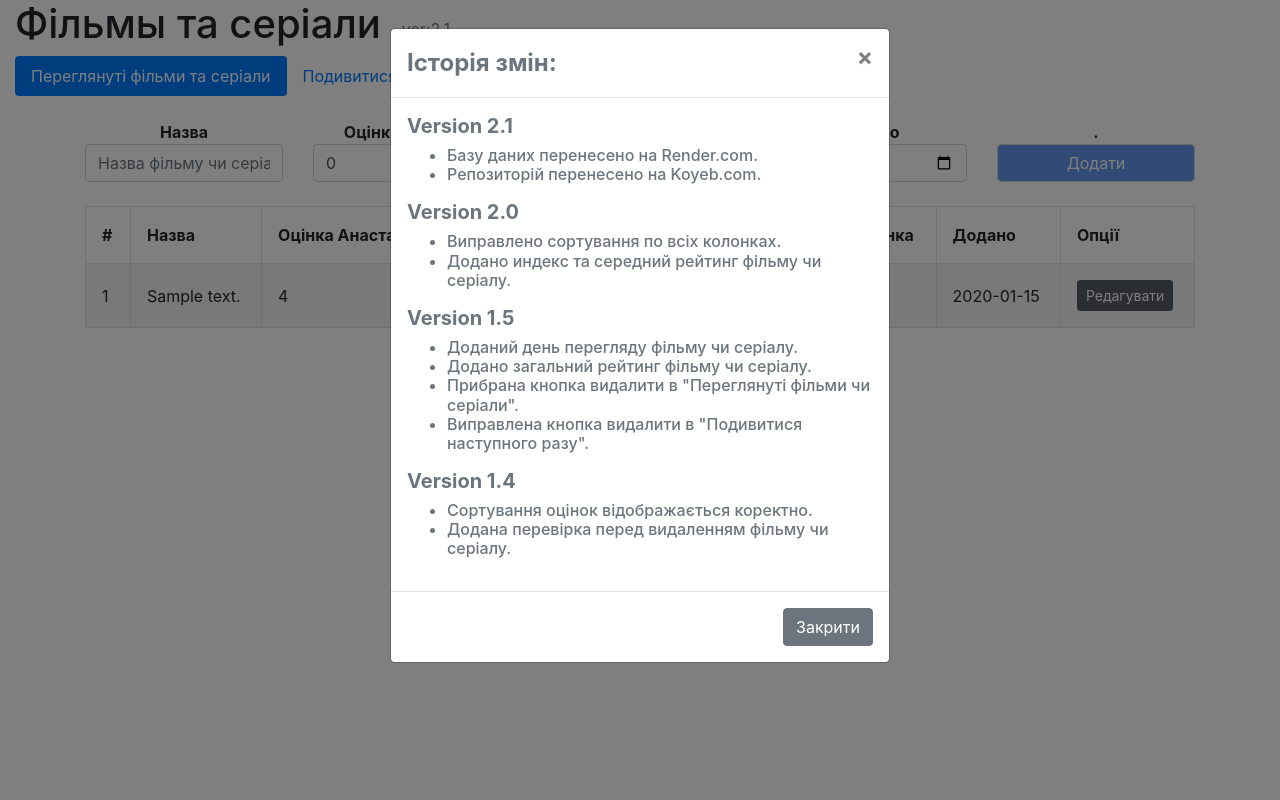
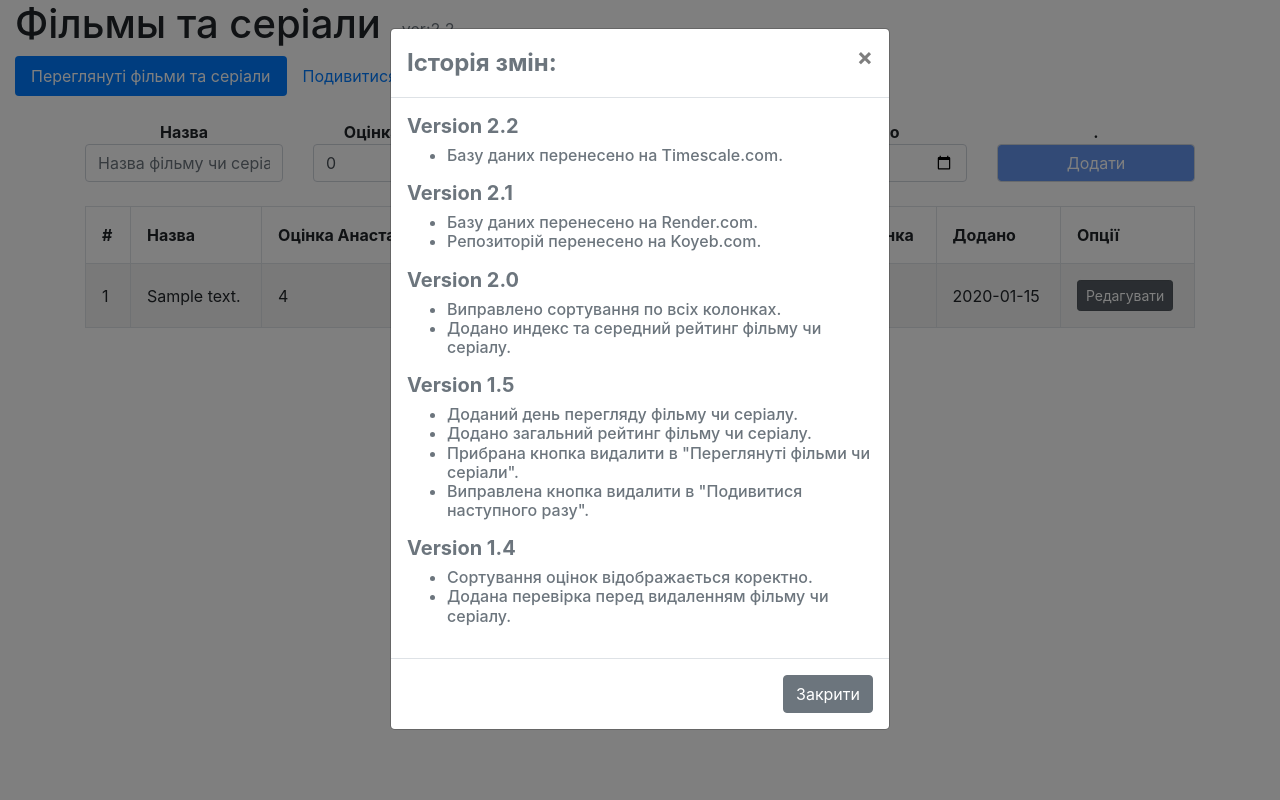
Before and after one commit to casteful/serials, a Flask app: page / in a window 1280 px wide, after a click on "ver:2.2". Run offline with Flask 3, Linux system fonts and the light colour scheme; tables that the repository leaves empty hold one stand-in row (values such as "Sample post"); some libraries are stand-ins or nearby versions.

Commit message:
Update app.py

```diff
--- a/app.py
+++ b/app.py
@@ -8,7 +8,7 @@ app = Flask(__name__)
 basedir = os.path.abspath(os.path.dirname(__file__))
 #app.config['SQLALCHEMY_DATABASE_URI'] = 'sqlite:///' + os.path.join(basedir, 'db.sqlite')
 #app.config['SQLALCHEMY_DATABASE_URI'] = os.environ['DATABASE_URL']
-app.config['SQLALCHEMY_DATABASE_URI'] = 'postgresql://serials_ad56_user:9dLB90JwPGdlT0vSRBHVLNM5fGAEsYpY@dpg-d3eq87ruibrs73cg4sog-a.oregon-postgres.render.com/serials_ad56'
+app.config['SQLALCHEMY_DATABASE_URI'] = 'postgresql://tsdbadmin:ukcdbutidhhi789n@m05yiq2v35.ayjlxo1mqb.tsdb.cloud.timescale.com:30404/tsdb?sslmode=require'
 app.config['SQLALCHEMY_TRACK_MODIFICATIONS'] = False
 db = SQLAlchemy(app)
 
--- a/templates/index.html
+++ b/templates/index.html
@@ -8,7 +8,7 @@
 <div class="container-fluid">
     <h1>Фiльмы та серіали<small class="text-muted">
         <button type="button" style="border:none;" class="btn btn-primary text-muted bg-transparent" data-toggle="modal" data-target="#exampleModal1">
-                ver:2.1
+                ver:2.2
         </button>
         <div class="modal fade" id="exampleModal1" tabindex="-1" role="dialog" aria-labelledby="exampleModalLabel" aria-hidden="true">
             <div class="modal-dialog" role="document">
@@ -20,6 +20,16 @@
                         </button>
                     </div>
                     <div class="modal-body">
+                        <h5>
+                            <dt>Version 2.2</dt>
+                        </h5>
+                        <h6>
+                            <dd>
+                                <ul>
+									<li>Базу даних перенесено на Timescale.com.</li>
+                                </ul>
+                            </dd>
+                        </h6>
                         <h5>
                             <dt>Version 2.1</dt>
                         </h5>
```
